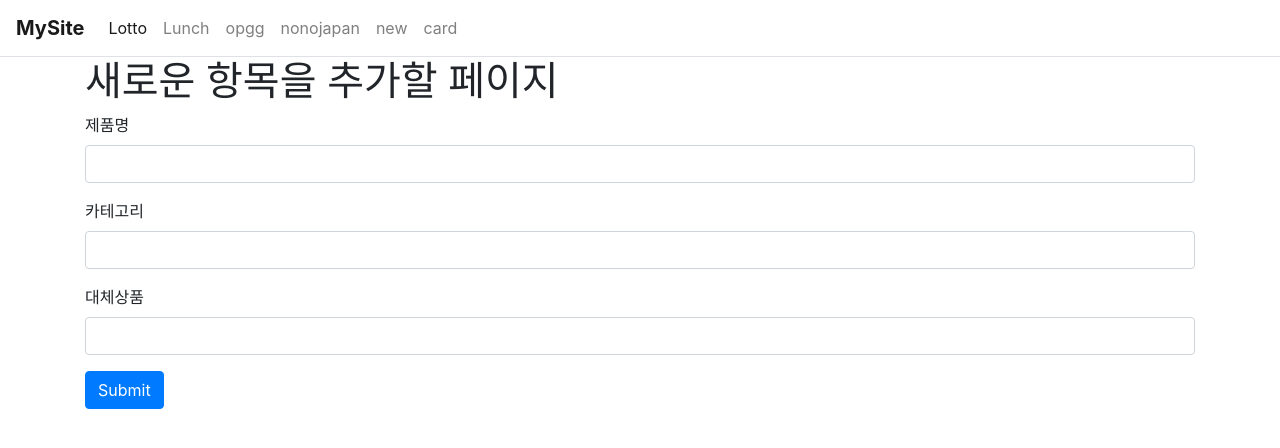
After one commit to MattDony91/web, a Python web app: template flask/templates/new.html in a window 1280 px wide. The commit adds this page. Shown: the top 448 px of the page. Run offline with Jinja, Linux system fonts and the light colour scheme; the template is opened without the code that fills it, so the values that code supplies are empty; some libraries are stand-ins or nearby versions.

Commit message:
add file

```diff
--- /dev/null
+++ b/flask/data.csv
@@ -0,0 +1,2 @@
+튼튼한빤스,시크릿,빤스는한국
+제트스트림,문구,모나미
--- a/flask/templates/base.html
+++ b/flask/templates/base.html
@@ -11,15 +11,18 @@
 </head>
 <body>
   <nav class="navbar navbar-expand-lg navbar-light border border-left-0 border-right-0 border-top-0">
-    <a class="navbar-brand text-white font-weight-bold" href="/">MySite</a>
+    <a class="navbar-brand font-weight-bold" href="/">MySite</a>
     <button class="navbar-toggler bg-white" type="button" data-toggle="collapse" data-target="#navbarNavAltMarkup" aria-controls="navbarNavAltMarkup" aria-expanded="false" aria-label="Toggle navigation">
       <span class="navbar-toggler-icon"></span>
     </button>
     <div class="collapse navbar-collapse" id="navbarNavAltMarkup">
       <div class="navbar-nav">
-        <a class="nav-item nav-link active text-white" href="/lotto">Lotto <span class="sr-only">(current)</span></a>
-        <a class="nav-item nav-link text-white" href="/lunch">Lunch</a>
-        <a class="nav-item nav-link text-white" href="/opgg">opgg</a>
+        <a class="nav-item nav-link active" href="/lotto">Lotto <span class="sr-only">(current)</span></a>
+        <a class="nav-item nav-link" href="/lunch">Lunch</a>
+        <a class="nav-item nav-link" href="/opgg">opgg</a>
+        <a class="nav-item nav-link" href="/nono">nonojapan</a>
+        <a class="nav-item nav-link" href="/new">new</a>
+        <a class="nav-item nav-link" href="/card">card</a>
       </div>
     </div>
   </nav>
--- /dev/null
+++ b/flask/templates/create.html
@@ -0,0 +1,4 @@
+{% extends 'base.html' %}
+{% block body %}
+  <h1>저장이 완료되었습니다.</h1>
+{% endblock  %}
--- /dev/null
+++ b/flask/templates/new.html
@@ -0,0 +1,20 @@
+{% extends 'base.html' %}
+{% block body %}
+<h1>새로운 항목을 추가할 페이지</h1>
+<form action="/create">
+  <div class="form-group">
+    <!-- label 태그의 for 속성 id를 참조한다. -->
+    <label for="product">제품명</label>
+    <input type="text" class="form-control" id="product" name="product">
+  </div>
+  <div class="form-group">
+    <label for="category">카테고리</label>
+    <input type="text" class="form-control" id="category" name="category">
+  </div>
+  <div class="form-group">
+    <label for="replace">대체상품</label>
+    <input type="text" class="form-control" id="replace" name="replace">
+  </div>
+  <button type="submit" class="btn btn-primary">Submit</button>
+</form>
+{% endblock %}
```
Also changed, not shown: flask/app.py (+31 -0 lines), flask/templates/card.html (added, +21 -0 lines), flask/templates/nono.html (added, +26 -0 lines).
